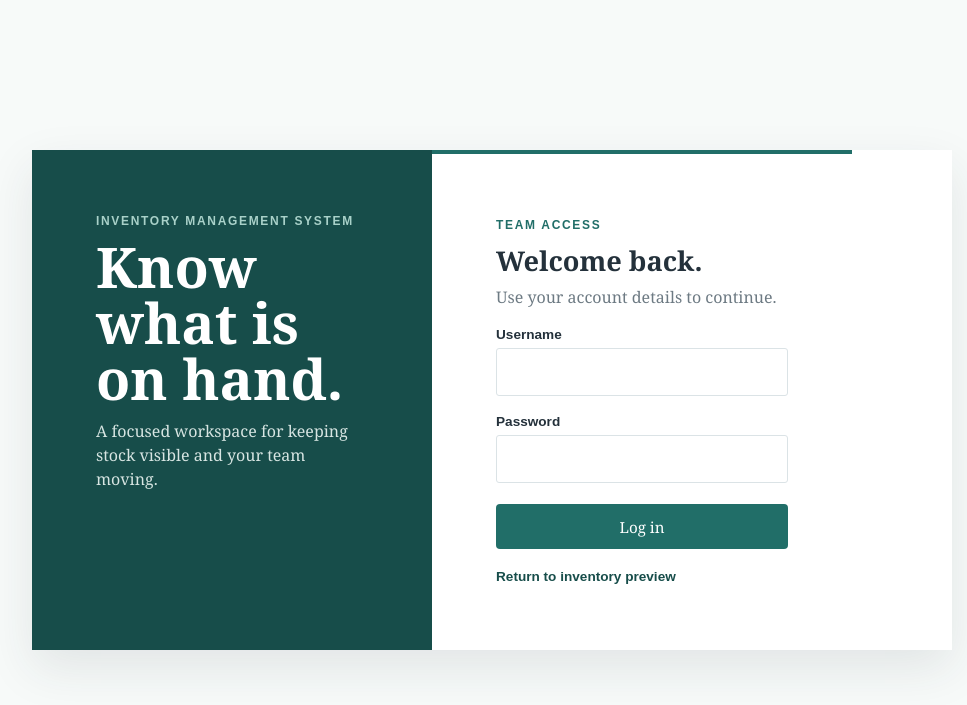
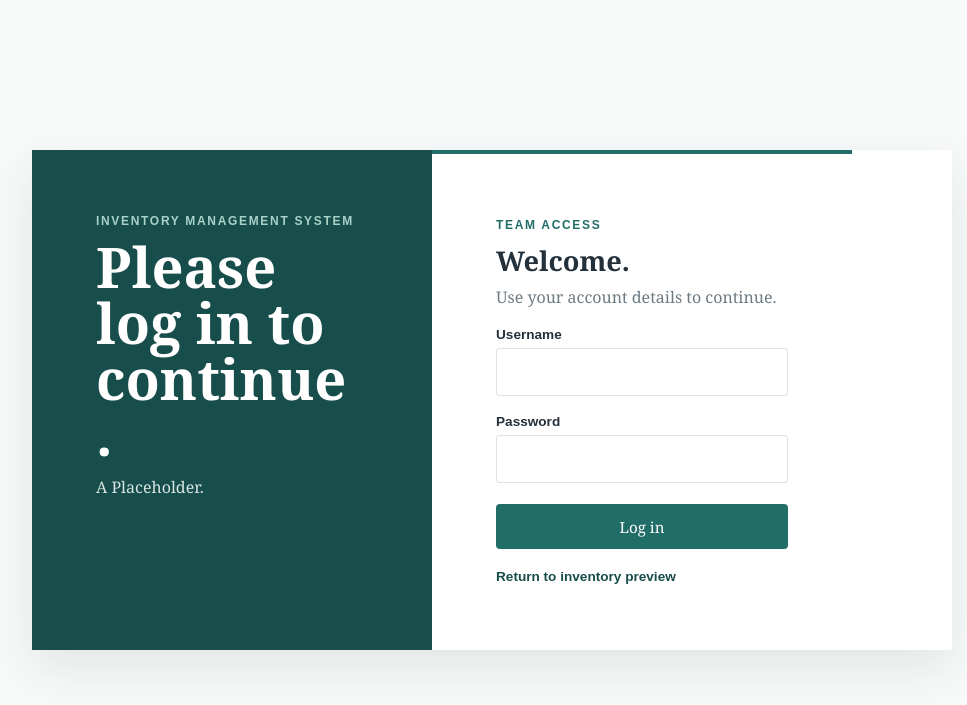
Before and after one commit to mhbuys/Inventory-Management-System, a Flask app: page /login in a window 1280 px wide. Shown: the top 705 px of the page, without its empty margins (148-1115 px from the left). Run offline with Flask 3, Linux system fonts and the light colour scheme.

Commit message:
Update login page text and headings

```diff
--- a/template/login.html
+++ b/template/login.html
@@ -105,13 +105,13 @@
                 <!-- Brand message and short description for the inventory system. -->
                 <div class="login-intro">
                     <p class="eyebrow">Inventory Management System</p>
-                    <h1>Know what is on hand.</h1>
-                    <p class="muted">A focused workspace for keeping stock visible and your team moving.</p>
+                    <h1>Please log in to continue .</h1>
+                    <p class="muted">A Placeholder.</p>
                 </div>
                 <!-- Presentation-only form area for the design assignment. -->
                 <div class="login-form">
                     <p class="eyebrow">Team access</p>
-                    <h2 id="login-title">Welcome back.</h2>
+                    <h2 id="login-title">Welcome.</h2>
                     <p class="muted">Use your account details to continue.</p>
                     <!-- No authentication handler is connected yet. -->
                     <form action="" method="get">
```
